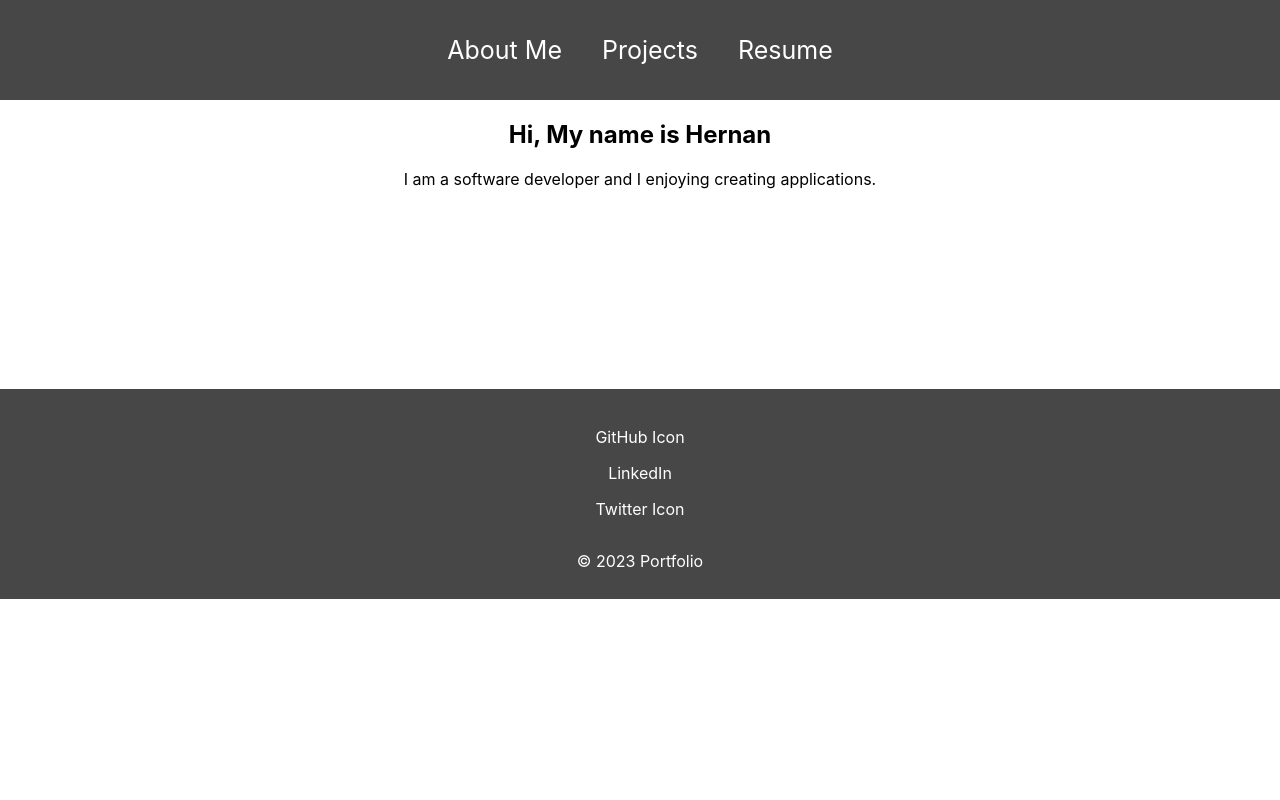
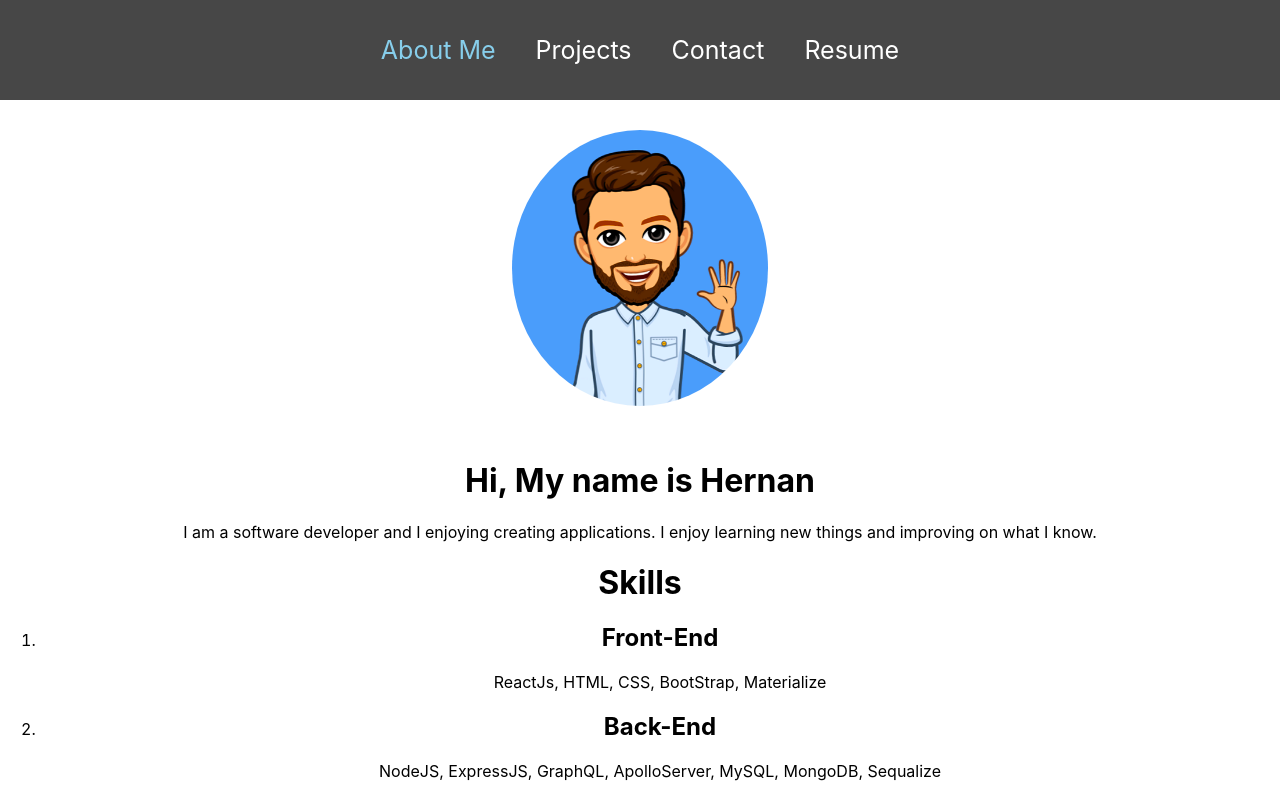
Before and after one commit to HTapia7/react-Portfolio, a React (Create React App) app: page / in a window 1280 px wide. Shown: the top 800 px of the page. Built offline with nearby package versions, Linux system fonts and the light colour scheme.

Commit message:
added some styling and fixed some components

```diff
--- a/src/App.js
+++ b/src/App.js
@@ -1,11 +1,11 @@
 import './App.css';
 import { BrowserRouter as Router , Routes, Route } from "react-router-dom"
 import Navbar from "./components/Navbar";
+import Footer from "./components/Footer";
 import Projects from "./pages/Projects"
 import About from "./pages/About"
 import Resume from "./pages/Resume"
-import Footer from "./components/Footer";
-import ProjectDisplay from "./pages/ProjectDisplay"
+import Contact from "./pages/Contact"
 
 function App() {
   return (
@@ -15,7 +15,7 @@ function App() {
         <Routes>
           <Route path='/' element={<About />}/>
           <Route path='/projects' element={<Projects />}/>
-          <Route path='/project/:id' element={<ProjectDisplay />}/>
+          <Route path='/contact' element={<Contact />} />
           <Route path='/Resume' element={<Resume />}/>
         </Routes>
         <Footer/>
--- a/src/components/Navbar.js
+++ b/src/components/Navbar.js
@@ -1,13 +1,14 @@
 import React from "react";
-import { Link } from "react-router-dom"
+import { NavLink } from "react-router-dom"
 import "../styles/Navbar.css"
 
 function Navbar() {
     return  <div className="navbar">
                 <div className="links">
-                    <Link to='/'>About Me</Link>
-                    <Link to='/projects'>Projects</Link>
-                    <Link to='/resume'>Resume</Link>
+                    <NavLink to='/'>About Me</NavLink>
+                    <NavLink to='/projects'>Projects</NavLink>
+                    <NavLink to='/contact'>Contact</NavLink>
+                    <NavLink to='/resume'>Resume</NavLink>
                 </div>
             </div>
 }
--- a/src/pages/About.js
+++ b/src/pages/About.js
@@ -1,14 +1,35 @@
 import React from "react";
+import img1 from "../images/profilePicture.png"
+import "../styles/About.css"
 
-function Home() {
+function About() {
     return <div className="home">
+                <div className="profilePicture">
+                        <img src={img1} alt=""/>
+                </div>
                 <div className="about">
-                    <h2>Hi, My name is Hernan</h2>
-                    <div className="intro">I am a software developer and I enjoying creating applications. </div>
+                    <h1>Hi, My name is Hernan</h1>
+                    <div className="intro">I am a software developer and I enjoying creating applications. I enjoy learning new things and improving on what I know.</div>
                 </div>
-            </div>;
-
-
+                <div className="skills">
+                    <h1>Skills</h1>
+                    <ol className="list">
+                        <li className="item">
+                            <h2>Front-End</h2>
+                            <span>
+                                ReactJs, HTML, CSS, BootStrap, Materialize
+                            </span>
+                        </li>
+                        <li className="item">
+                            <h2>Back-End</h2>
+                            <span>
+                                NodeJS, ExpressJS, GraphQL, ApolloServer, MySQL,
+                                MongoDB, Sequalize
+                            </span>
+                        </li>
+                    </ol>
+                </div>
+            </div>
 }
 
-export default Home;
+export default About;
--- /dev/null
+++ b/src/pages/Contact.js
@@ -0,0 +1,9 @@
+import React from "react";
+
+
+function Contact () {
+    return  <div className> Contact
+            </div>
+}
+
+export default Contact;
--- a/src/pages/ProjectDisplay.js
+++ /dev/null
@@ -1,11 +0,0 @@
-import React from "react";
-import { useParams } from "react-router-dom";
-
-function ProjectDisplay() {
-    const { id } = useParams()
-
-    return <div></div>;
-
-}
-
- export default ProjectDisplay;
--- /dev/null
+++ b/src/styles/About.css
@@ -0,0 +1,7 @@
+img{
+    align-content: center;
+    padding: 30px;
+    border-radius: 50%;
+    height: 10%;
+    width: 20%;
+ }
--- a/src/styles/Navbar.css
+++ b/src/styles/Navbar.css
@@ -19,3 +19,7 @@
     margin: 20px;
     font-size: 25px;
 }
+
+.links a.active{
+    color: skyblue;
+}
```
Also changed, not shown: src/images/profilePicture.png (added).
